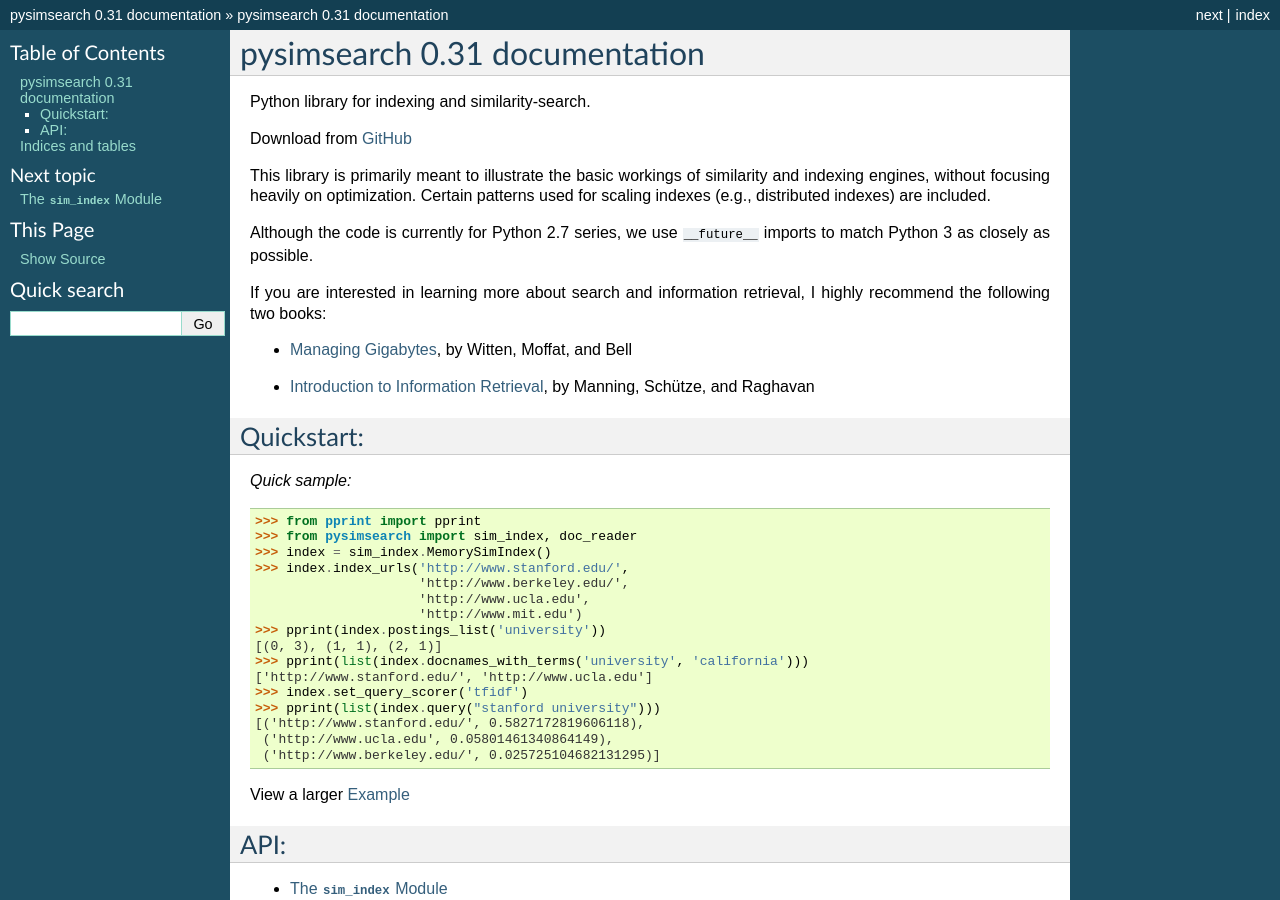
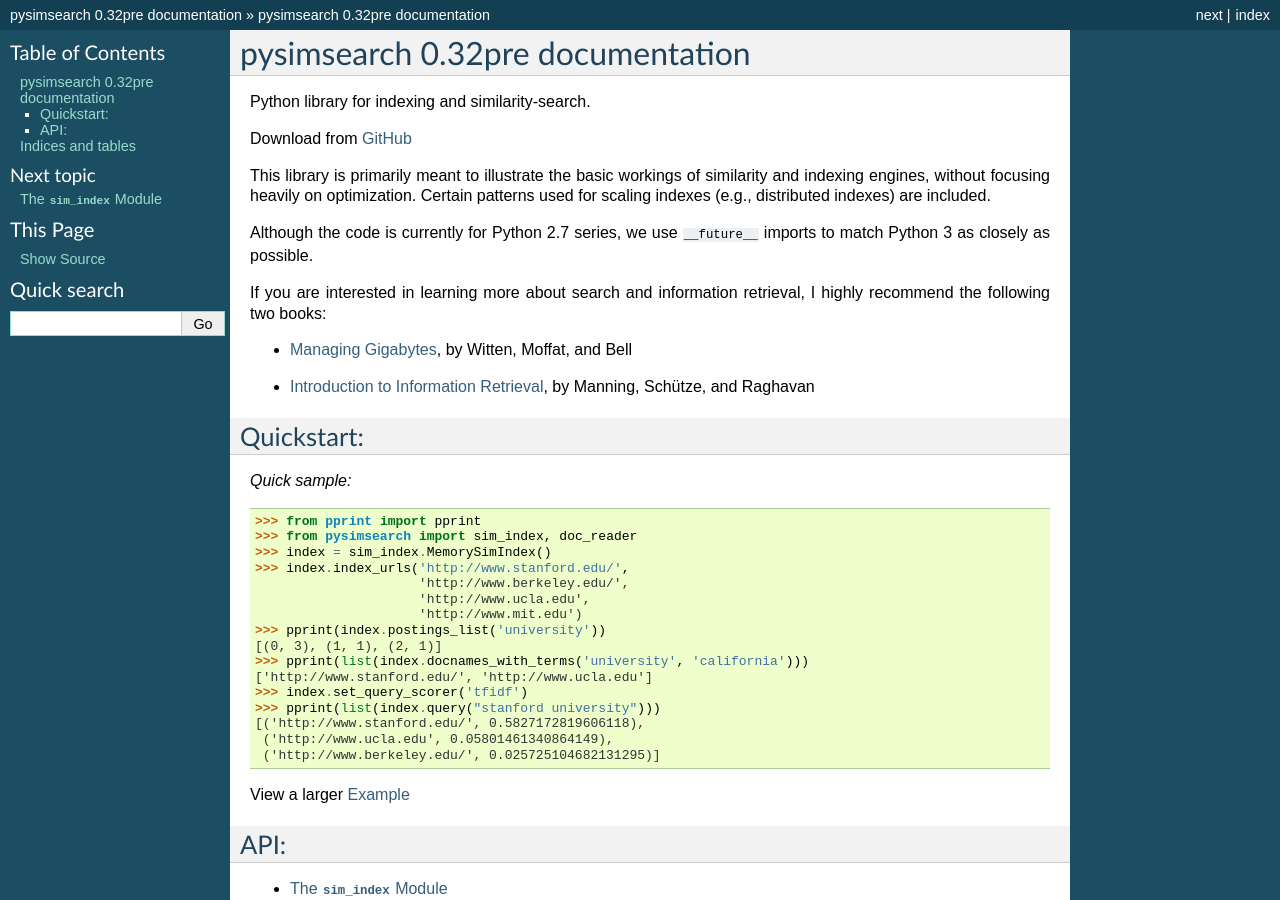
Before and after one commit to taherh/pysimsearch, a Sphinx documentation site: the page built from doc/index.rst, in a window 1280 px wide and 900 px high. Built offline with Sphinx 7.4.7, drawn with Linux system fonts in a browser that asks for light colours; pages that are not in the unit, such as notebooks, are missing from menus; some of the changed text lies outside the part shown.

Commit message:
o bump version num

```diff
--- a/doc/conf.py
+++ b/doc/conf.py
@@ -48,9 +48,9 @@ copyright = u'2011, Taher Haveliwala'
 # built documents.
 #
 # The short X.Y version.
-version = '0.31'
+version = '0.32pre'
 # The full version, including alpha/beta/rc tags.
-release = '0.31'
+release = '0.32pre'
 
 # The language for content autogenerated by Sphinx. Refer to documentation
 # for a list of supported languages.
--- a/doc/sim_index.rst
+++ b/doc/sim_index.rst
@@ -8,5 +8,6 @@ The :mod:`sim_index` Module
    sim_index/map_sim_index
    sim_index/memory_sim_index
    sim_index/shelf_sim_index
+   sim_index/concurrent_sim_index
    sim_index/remote_sim_index
    sim_index/sim_index_collection
--- a/setup.py
+++ b/setup.py
@@ -2,12 +2,12 @@ from distutils.core import setup
 setup(
       name = "pysimsearch",
       packages = ["pysimsearch", "pysimsearch.sim_index", "pysimsearch.test"],
-      version = "0.31",
+      version = "0.32pre",
       description = "Similarity-search library",
       author = "Taher Haveliwala",
       author_email = "oss@taherh.org",
       url = "https://github.com/taherh/pysimsearch",
-      download_url = "https://github.com/downloads/taherh/pysimsearch/pysimsearch-0.31.tar.gz",
+      download_url = "https://github.com/downloads/taherh/pysimsearch/pysimsearch-0.32.tar.gz",
       keywords = ["similarity"],
       requires = ["httplib2", "lxml", "jsonrpclib", "futures"],
       license = "BSD License",
```
